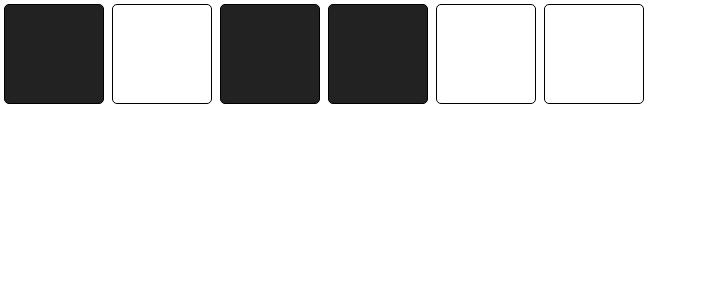
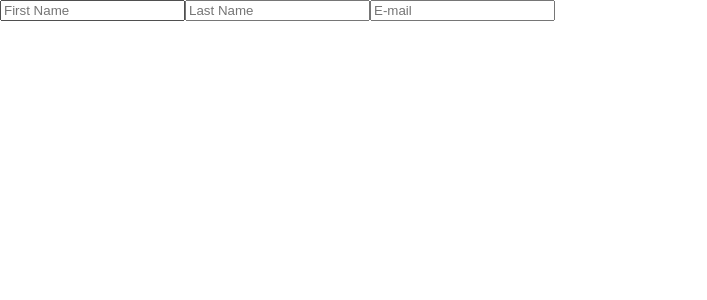
Before and after one commit to Zahraalbrassi/Meme-Generator, a React (Create React App) app: page / in a window 1280 px wide. Shown: the top 300 px of the page, without its empty margins (0-707 px from the left). Built offline with nearby package versions, Linux system fonts and the light colour scheme.

Commit message:
I am Inevitable

```diff
--- a/src/App.js
+++ b/src/App.js
@@ -10,39 +10,98 @@ import Head from './components/Head';
 import Body from './components/Body';
 import boxes from './components/boxes';
 import Box from './components/Box';
+import Joke from './components/Joke';
+import jokeData from './jokeData';
+
+
+
 function App(props) {
 
 
 
-const [squares, setSquares]= React.useState(boxes)
 
+const jokeElement = jokeData.map(joke =>{
+  return(
+  <Joke
+ key={joke.id}
+ setup={joke.setup}
+ punchLine={joke.punchline}
+  />
+  )
+})
+ const [massages, setMassages] = React.useState(["a","b"])
+   const [dataform, setDataForm]= React.useState({
+    firstName : "",
+    lastName : "",
+    email:""
+   })
 
-function toggle(id) {
-  setSquares(prevSquares => {
-      return prevSquares.map((square) => {
-          return square.id === id ? {...square, on: !square.on} : square
-      })
-  })
+console.log(dataform)
+   function handelChange(event){
+setDataForm(prevDataForm => {
+  return {
+    ...prevDataForm,
+    [event.target.name]: event.target.value
+  }
+})
 }
-
-const squareElements = squares.map(square => (
-  <Box
-      key={square.id}
-      on={square.on}
-      toggle={() => toggle(square.id)}
-  />
-))
 
   return (
 
 
       <div className="div">
-    { squareElements}
+<form><input
+type="text"
+placeholder='First Name'
+onChange={handelChange}
+name = "firstName"
+value={dataform.firstName}
+/>
+<input
+type='text'
+placeholder='Last Name'
+onChange={handelChange}
+name ="lastName"
+value={dataform.lastName}
+/>
+<input
+type='email'
+placeholder='E-mail'
+onChange={handelChange}
+name="email"
+value={dataform.email}
+/>
+</form>
      </div>
   );
+}
+ export default App;
+  //{
+    //massages.length==0 ?<h1>
+     // you're all Coguht up </h1>
+     // :
+     // <h1>You have {massages.length} unread {massages.length >1 ? " massages": " massage"}</h1>
+  //}
+//}
+//const [squares, setSquares]= React.useState(boxes)
 
 
-}
+//function toggle(id) {
+  //setSquares(prevSquares => {
+      //return prevSquares.map((square) => {
+          //return square.id === id ? {...square, on: !square.on} : square
+      //})
+  //})
+//}
+
+//const squareElements = squares.map(square => (
+ // <Box
+      //key={square.id}
+      //on={square.on}
+      //toggle={() => toggle(square.id)}
+  ///>
+//))
+
 //const [contect, setContect]= React.useState({
   //firstName:"John",
   //lastName:"Doe",
@@ -110,7 +169,7 @@ const squareElements = squares.map(square => (
 //const thingsEleament = thingsArray.map(thing=> <p key={thing}> {thing}</p>)
 //<button onClick={addThings}>AddItems</button>
 //{thingsEleament}
-export default App;
+
 //const [isGoingOut, setIsGoingOut] = React.useState(true);
 
   //function changeMind(){
--- /dev/null
+++ b/src/components/Joke.js
@@ -0,0 +1,23 @@
+import React from 'react'
+
+function Joke(props) {
+    const [isShown, setIsShown] = React.useState(false)
+function toggle(){
+
+    setIsShown(prevIsShown  => !prevIsShown )
+
+
+}
+
+
+  return (
+    <div>
+        {props.setup && <h3>{props.setup}</h3>}
+        {isShown && <p>{props.punchLine}</p>}
+      <button  onClick={ toggle }> {isShown? "Hide" : "Show" }PunchLine  </button>
+
+    </div>
+  )
+}
+
+export default Joke
--- /dev/null
+++ b/src/jokeData.js
@@ -0,0 +1,27 @@
+export default [
+    {
+        id: 1,
+        setup: "I got my daughter a fridge for her birthday.",
+        punchline: "I can't wait to see her face light up when she opens it."
+    },
+    {
+        id: 2,
+        setup: "How did the hacker escape the police?",
+        punchline: "He just ransomware!"
+    },
+    {
+        id: 3,
+        setup: "Why don't pirates travel on mountain roads?",
+        punchline: "Scurvy."
+    },
+    {
+        id: 4,
+        setup: "Why do bees stay in the hive in the winter?",
+        punchline: "Swarm."
+    },
+    {
+        id: 5,
+        setup: "What's the best thing about Switzerland?",
+        punchline: "I don't know, but the flag is a big plus!"
+    }
+]
```
